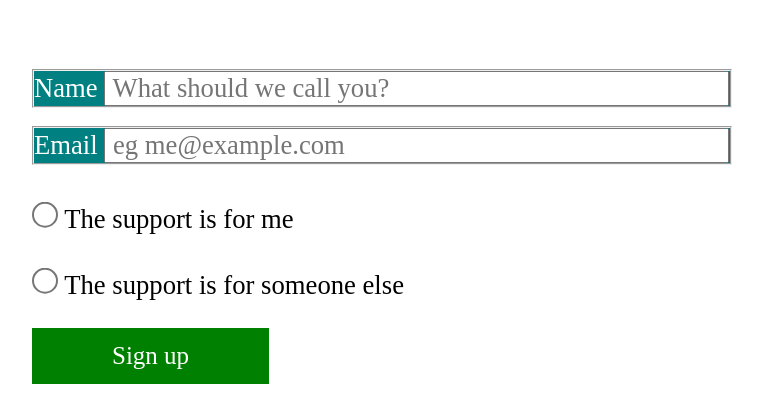
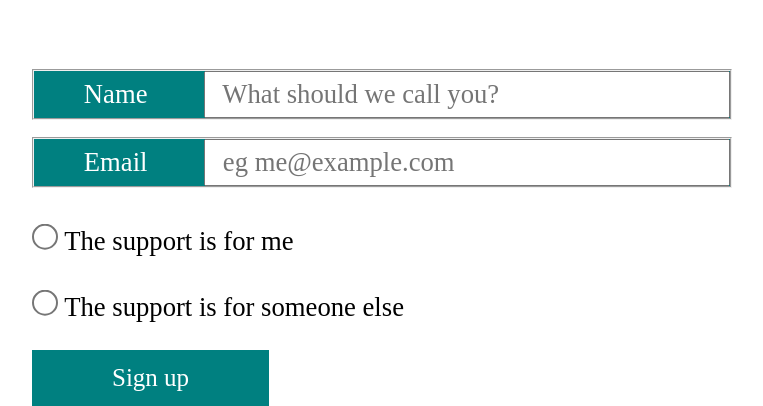
Before and after one commit to katiep28/eccoo-frontend-dev-test, a website: page views/page-frontend.html in a window 1280 px wide. Shown: the part 411-817 px from the top of the page, without its empty margins (258-1021 px from the left). Drawn offline with nearby package versions, Linux system fonts and the light colour scheme; files that its build step writes are made by us from their sources; files whose address does not match are found by name.

Commit message:
changed layout for text box

```diff
--- a/package.json
+++ b/package.json
@@ -15,6 +15,8 @@
     "@nestjs/common": "^7.0.11",
     "@nestjs/core": "^7.0.11",
     "@nestjs/platform-express": "^7.0.11",
+    "build": "^0.1.4",
+    "gh-pages": "^2.2.0",
     "nestjs": "0.0.1",
     "nunjucks": "^3.2.1",
     "reflect-metadata": "^0.1.13",
--- a/public/style.css
+++ b/public/style.css
@@ -26,17 +26,24 @@ nav ol > li {
   font-size: 23pt;
 }
 /* Formatting for Input boxes */
-.whitetext {
+ .whitetext {
   font-size: 20pt;
   color: white;
+  text-align: center;
   background-color: teal;
-  text-align: centre;
+  left: 100px;
+   height: 50px;
 }
-.whitetext input{
+ .whitetext input{
   font-size: 20pt;
-  width: 621px;
+  width: 512px;
+  height: 43px;
+  padding-left: 10px;
+  position: relative;
+  left: 50px;
   color: black;
 }
+
 
 .radio {
   font-size: 10pt;
@@ -52,7 +59,7 @@ nav ol > li {
 }
 
 button {
-  background-color: green;
+  background-color: teal;
   border: none;
   color: white;
   padding: 14px 80px;
```
Also changed, not shown: 1 other file.
